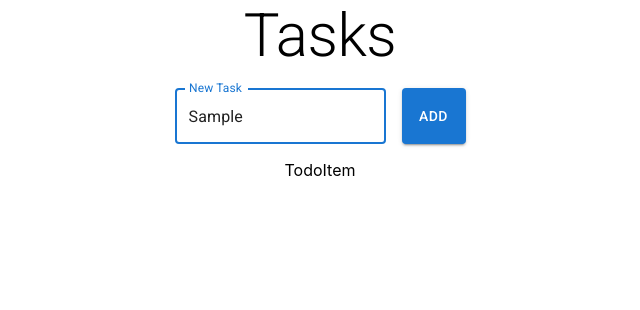
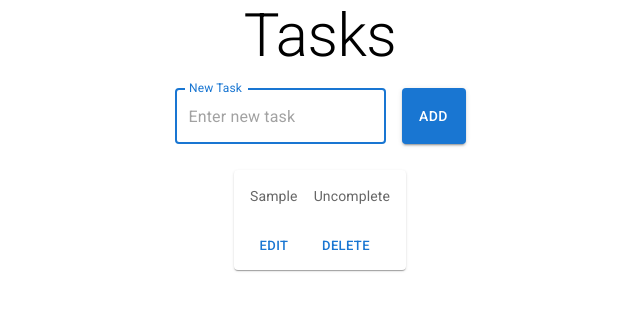
Before and after one commit to raulglezrdguez/ts-tasks, a React (Create React App) app: page / in a window 1280 px wide. Both pictures are taken after typing "Sample" into the empty fields and a click on the button "ADD". Shown: the top 310 px of the page, without its empty margins (320-960 px from the left). Built offline with nearby package versions, Linux system fonts and the light colour scheme.

Commit message:
edit and delete todo added

```diff
--- a/src/App.tsx
+++ b/src/App.tsx
@@ -1,4 +1,4 @@
-import React, { useContext, useState } from 'react';
+import React from 'react';
 import Stack from '@mui/material/Stack';
 
 import Typography from '@mui/material/Typography';
@@ -6,7 +6,6 @@ import Typography from '@mui/material/Typography';
 import InputField from './components/InputField';
 import TodoList from './components/TodoList';
 import TodoState from './context/todoState';
-import TodoContext from './context/todoContext';
 
 const App: React.FC = () => {
   return (
--- /dev/null
+++ b/src/components/EditTodo.tsx
@@ -0,0 +1,101 @@
+import {
+  Button,
+  FormControlLabel,
+  FormGroup,
+  Stack,
+  Switch,
+  TextField,
+} from '@mui/material';
+import React, {
+  useCallback,
+  useContext,
+  useEffect,
+  useRef,
+  useState,
+} from 'react';
+import TodoContext from '../context/todoContext';
+import { Todo } from '../models/todo';
+
+type Props = {
+  todo: Todo;
+  setEditing: React.Dispatch<React.SetStateAction<boolean>>;
+};
+
+const EditTodo = ({ todo, setEditing }: Props) => {
+  const { updateTodo } = useContext(TodoContext);
+  const inputRef = useRef<HTMLInputElement>(null);
+
+  const [variables, setVariables] = useState({
+    todo: todo.todo,
+    isDone: todo.isDone !== undefined ? todo.isDone : true,
+  });
+
+  useEffect(() => {
+    setVariables({ todo: todo.todo, isDone: todo.isDone });
+  }, [todo.todo, todo.isDone]);
+
+  const handleSubmit = useCallback(
+    (event: React.FormEvent) => {
+      event.preventDefault();
+
+      const updTodo: Todo = {
+        id: todo.id,
+        todo: variables.todo,
+        isDone: variables.isDone,
+      };
+
+      console.log(updTodo);
+      updateTodo(updTodo);
+
+      inputRef.current?.focus();
+      // inputRef.current?.blur();
+    },
+    [todo.id, updateTodo, variables]
+  );
+
+  return (
+    <form onSubmit={handleSubmit}>
+      <Stack spacing={2} direction="column">
+        <TextField
+          inputRef={inputRef}
+          id="task"
+          label="Task"
+          placeholder="Enter task"
+          variant="outlined"
+          value={variables.todo}
+          onChange={(event) =>
+            setVariables({ ...variables, todo: event.target.value })
+          }
+        />
+        <FormGroup>
+          <FormControlLabel
+            control={
+              <Switch
+                checked={variables.isDone}
+                onChange={(event) => {
+                  console.log(variables);
+                  setVariables({ ...variables, isDone: event.target.checked });
+                }}
+              />
+            }
+            label="Completed"
+          />
+        </FormGroup>
+        <Stack spacing={2} direction="row">
+          <Button variant="contained" type="submit">
+            Update
+          </Button>
+          <Button
+            variant="contained"
+            type="button"
+            onClick={() => setEditing(false)}
+          >
+            Cancel
+          </Button>
+        </Stack>
+      </Stack>
+    </form>
+  );
+};
+
+export default EditTodo;
--- a/src/components/InputField.tsx
+++ b/src/components/InputField.tsx
@@ -1,4 +1,4 @@
-import React, { useContext, useRef, useState } from 'react';
+import React, { useCallback, useContext, useRef, useState } from 'react';
 
 import TextField from '@mui/material/TextField';
 import Stack from '@mui/material/Stack';
@@ -12,7 +12,8 @@ function InputField() {
 
   const inputRef = useRef<HTMLInputElement>(null);
 
-  const handleSubmit = (event: React.FormEvent) => {
+  const handleSubmit = useCallback(
+    (event: React.FormEvent) => {
       event.preventDefault();
 
       const newTodo: Todo = {
@@ -23,9 +24,12 @@ function InputField() {
 
       addTodo(newTodo);
 
+      setTodo('');
       inputRef.current?.focus();
       // inputRef.current?.blur();
-  };
+    },
+    [addTodo]
+  );
 
   return (
     <form onSubmit={handleSubmit}>
--- a/src/components/TodoItem.tsx
+++ b/src/components/TodoItem.tsx
@@ -1,12 +1,58 @@
-import React from 'react';
+import React, { useContext, useState } from 'react';
 import { Todo } from '../models/todo';
+import Button from '@mui/material/Button';
+import Card from '@mui/material/Card';
+import CardContent from '@mui/material/CardContent';
+import CardActions from '@mui/material/CardActions';
+import Stack from '@mui/material/Stack';
+import Typography from '@mui/material/Typography';
+import EditTodo from './EditTodo';
+import TodoContext from '../context/todoContext';
 
 type Props = {
   todo: Todo;
 };
 
 const TodoItem = ({ todo }: Props) => {
-  return <div>TodoItem</div>;
+  const [editing, setEditing] = useState(false);
+  const { deleteTodo } = useContext(TodoContext);
+
+  return (
+    <Card style={{ marginTop: 10 }}>
+      <CardContent>
+        {!editing ? (
+          <Stack spacing={2} direction="row">
+            <Typography
+              sx={{ fontSize: 14 }}
+              color="text.secondary"
+              gutterBottom
+            >
+              {todo.todo}
+            </Typography>
+            <Typography
+              sx={{ fontSize: 14 }}
+              color="text.secondary"
+              gutterBottom
+            >
+              {todo.isDone ? 'Done' : 'Uncomplete'}
+            </Typography>
+          </Stack>
+        ) : (
+          <EditTodo todo={todo} setEditing={setEditing} />
+        )}
+      </CardContent>
+      {!editing && (
+        <CardActions>
+          <Button size="small" onClick={() => setEditing(true)}>
+            Edit
+          </Button>
+          <Button size="small" onClick={() => deleteTodo(todo)}>
+            Delete
+          </Button>
+        </CardActions>
+      )}
+    </Card>
+  );
 };
 
 export default TodoItem;
--- a/src/context/todoReducer.ts
+++ b/src/context/todoReducer.ts
@@ -12,24 +12,26 @@ const TodoReducer = (
   switch (type) {
     case types.ADD_TODO:
       newTodos = [...state.todos, payload];
-      return { todos: newTodos };
+      return { ...state, todos: newTodos };
 
     case types.DELETE_TODO:
       newTodos = state.todos.filter((td) => td.id !== payload.id);
-      return { todos: newTodos };
+      return { ...state, todos: newTodos };
 
     case types.UPDATE_TODO:
       const index = state.todos.findIndex((td) => td.id === payload.id);
       if (index !== -1) {
         if (index === 0) {
-          return { todos: [payload, ...state.todos.slice(1)] };
+          return { ...state, todos: [payload, ...state.todos.slice(1)] };
         }
+        newTodos = [
+          ...state.todos.slice(0, index),
+          payload,
+          ...state.todos.slice(index + 1),
+        ];
         return {
-          todos: [
-            ...state.todos.slice(0, index - 1),
-            payload,
-            ...state.todos.slice(index + 1),
-          ],
+          ...state,
+          todos: newTodos,
         };
       }
       return state;
```
Also changed, not shown: 1 other file (tests, documents, lock files or other folders). Lines whose indentation alone changed are shown as unchanged.
